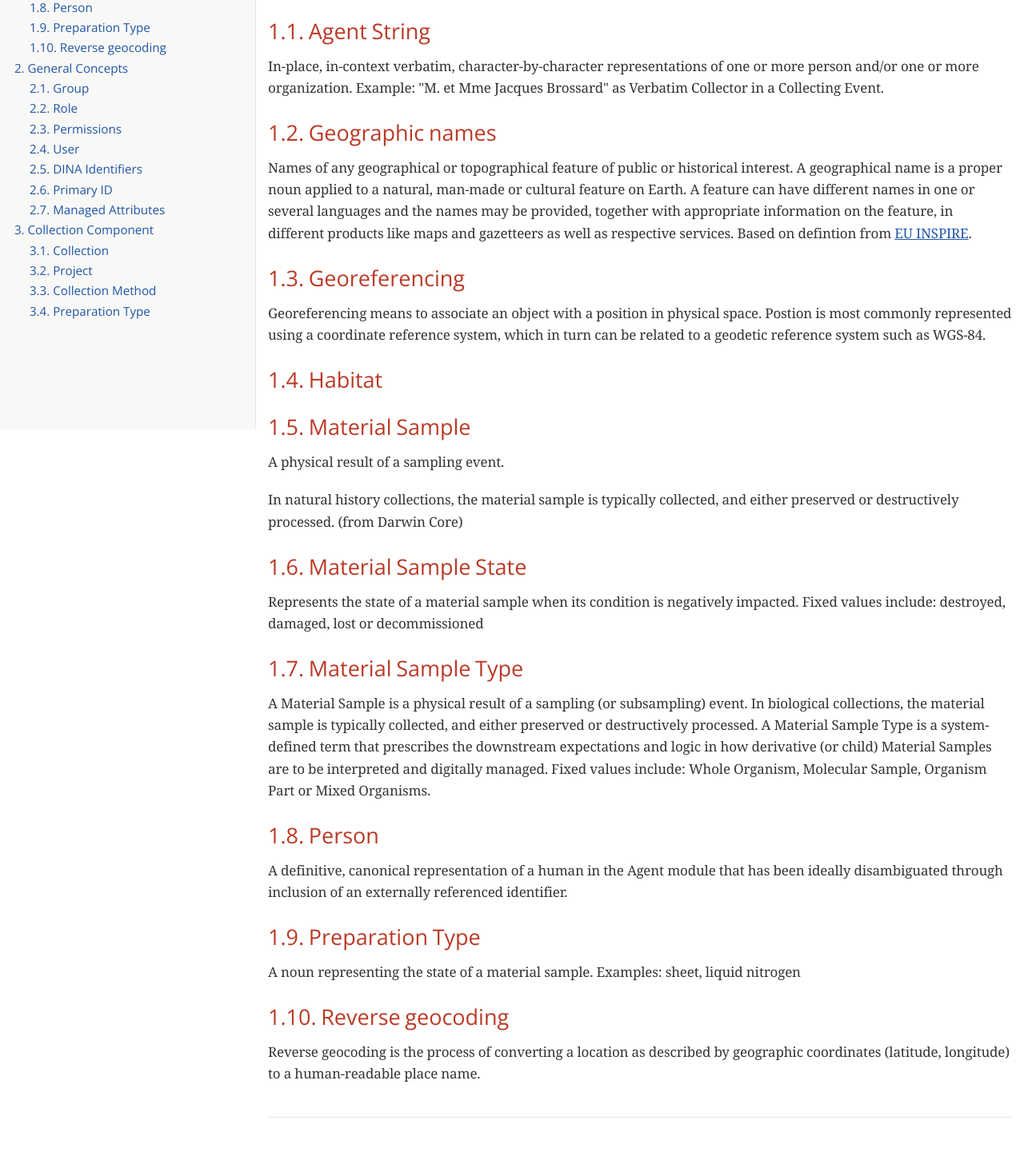
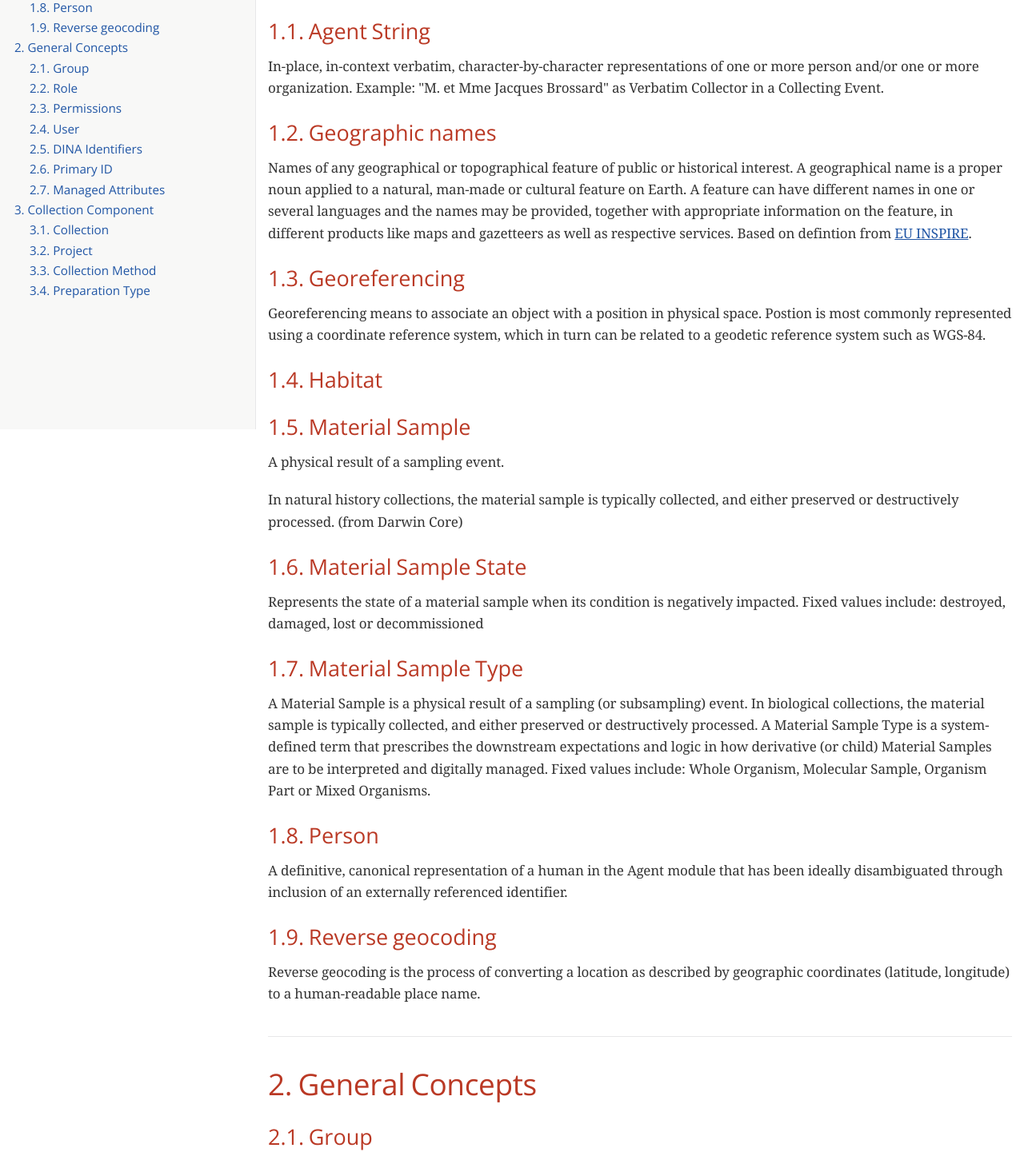
Before and after one commit to AAFC-BICoE/dina-documentation, a plain HTML site: page index.html in a window 1280 px wide. Shown: the part 263-1704 px from the top of the page at 80% size. Drawn offline with nearby package versions, Linux system fonts and the light colour scheme; a web font is replaced by a local one.

Commit message:
deploy: 557caf47865325b34e4b70e8b54bf424fa2083ba

```diff
--- a/index.html
+++ b/index.html
@@ -453,8 +453,7 @@ body.book #toc,body.book #preamble,body.book h1.sect0,body.book .sect1>h2{page-b
 <li><a href="#mat-samp-state">1.6. Material Sample State</a></li>
 <li><a href="#mat-samp-type">1.7. Material Sample Type</a></li>
 <li><a href="#person">1.8. Person</a></li>
-<li><a href="#preparation-type">1.9. Preparation Type</a></li>
-<li><a href="#reverse-geocoding">1.10. Reverse geocoding</a></li>
+<li><a href="#reverse-geocoding">1.9. Reverse geocoding</a></li>
 </ul>
 </li>
 <li><a href="#general-concepts">2. General Concepts</a>
@@ -550,13 +549,7 @@ Fixed values include: Whole Organism, Molecular Sample, Organism Part or Mixed O
 </div>
 </div>
 <div class="sect2">
-<h3 id="preparation-type">1.9. Preparation Type</h3>
-<div class="paragraph">
-<p>A noun representing the state of a material sample. Examples: sheet, liquid nitrogen</p>
-</div>
-</div>
-<div class="sect2">
-<h3 id="reverse-geocoding">1.10. Reverse geocoding</h3>
+<h3 id="reverse-geocoding">1.9. Reverse geocoding</h3>
 <div class="paragraph">
 <p>Reverse geocoding is the process of converting a location as described by geographic coordinates (latitude, longitude) to a human-readable place name.</p>
 </div>
@@ -671,7 +664,7 @@ Objects can only have 1 owner.</p>
 </div>
 <div id="footer">
 <div id="footer-text">
-Last updated 2022-01-27 01:27:57 UTC
+Last updated 2022-01-27 01:30:51 UTC
 </div>
 </div>
 </body>
```
